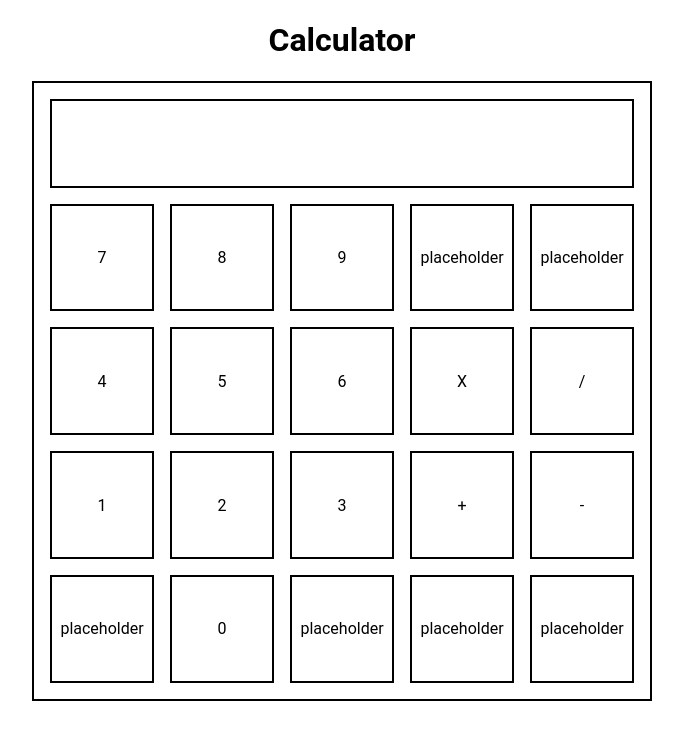
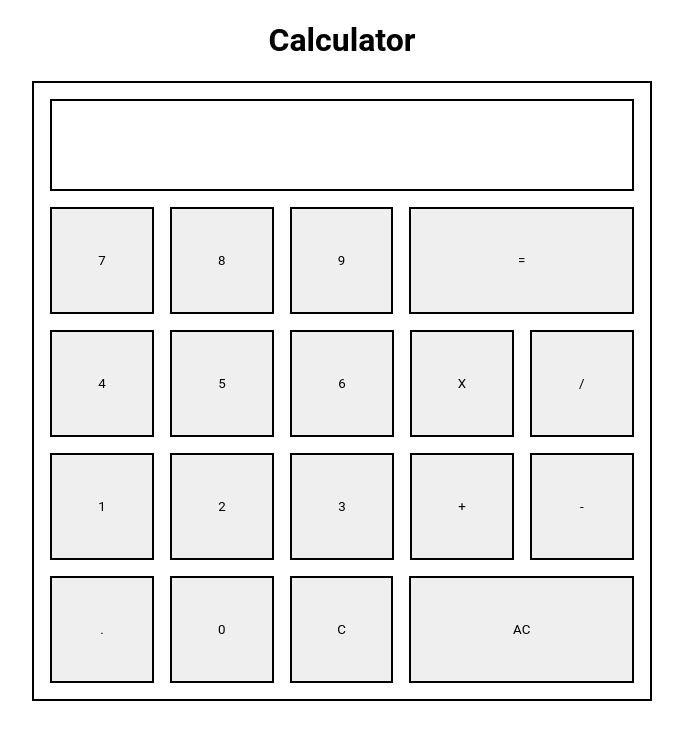
Before and after one commit to blurfrost/calculator, a plain HTML site: page index.html in a window 1280 px wide. Shown: the whole page, without its empty margins (298-981 px from the left). Drawn offline with Linux system fonts and the light colour scheme.

Commit message:
Further modified calculator button layout such that each button has a function, and changed all temporary divs to buttons

```diff
--- a/index.html
+++ b/index.html
@@ -12,32 +12,30 @@
         <div id="calc-container">
             <div id="display"></div>
             <div class="row-container">
-                <div class="box" id="seven">7</div>
-                <div class="box" id="eight">8</div>
-                <div class="box" id="nine">9</div>
-                <div class="box">placeholder</div>
-                <div class="box">placeholder</div>
+                <button class="box" id="seven">7</button>
+                <button class="box" id="eight">8</button>
+                <button class="box" id="nine">9</button>
+                <button class="long box">=</button>
             </div>
             <div class="row-container">
-                <div class="box" id="four">4</div>
-                <div class="box" id="five">5</div>
-                <div class="box" id="six">6</div>
-                <div class="box" id="multiply">X</div>
-                <div class="box" id="divide">/</div>
+                <button class="box" id="four">4</button>
+                <button class="box" id="five">5</button>
+                <button class="box" id="six">6</button>
+                <button class="box" id="multiply">X</button>
+                <button class="box" id="divide">/</button>
             </div>
             <div class="row-container">
-                <div class="box" id="one">1</div>
-                <div class="box" id="two">2</div>
-                <div class="box" id="three">3</div>
-                <div class="box" id="add">+</div>
-                <div class="box" id="subtract">-</div>
+                <button class="box" id="one">1</button>
+                <button class="box" id="two">2</button>
+                <button class="box" id="three">3</button>
+                <button class="box" id="add">+</button>
+                <button class="box" id="subtract">-</button>
             </div>
             <div class="row-container">
-                <div class="box">placeholder</div>
-                <div class="box" id="zero">0</div>
-                <div class="box">placeholder</div>
-                <div class="box">placeholder</div>
-                <div class="box">placeholder</div>
+                <button class="box">.</button>
+                <button class="box" id="zero">0</button>
+                <button class="box">C</button>
+                <button class="long box">AC</button>
             </div>
         </div>
 
--- a/styles.css
+++ b/styles.css
@@ -13,6 +13,7 @@
     padding: 8px;
     margin: 0 auto;
     border: 2px solid black;
+
 }
 
 #display {
@@ -29,11 +30,16 @@
 }
 
 .box {
-    width: 100%;
+    max-width: 17.3%;
     flex: 1 1 auto;
     border: 2px solid black;
     display: flex;
     justify-content: center;
     align-items: center;
+    padding: 0;
     margin: 8px;
 }
+
+.long {
+    max-width: 40%;
+}
```
